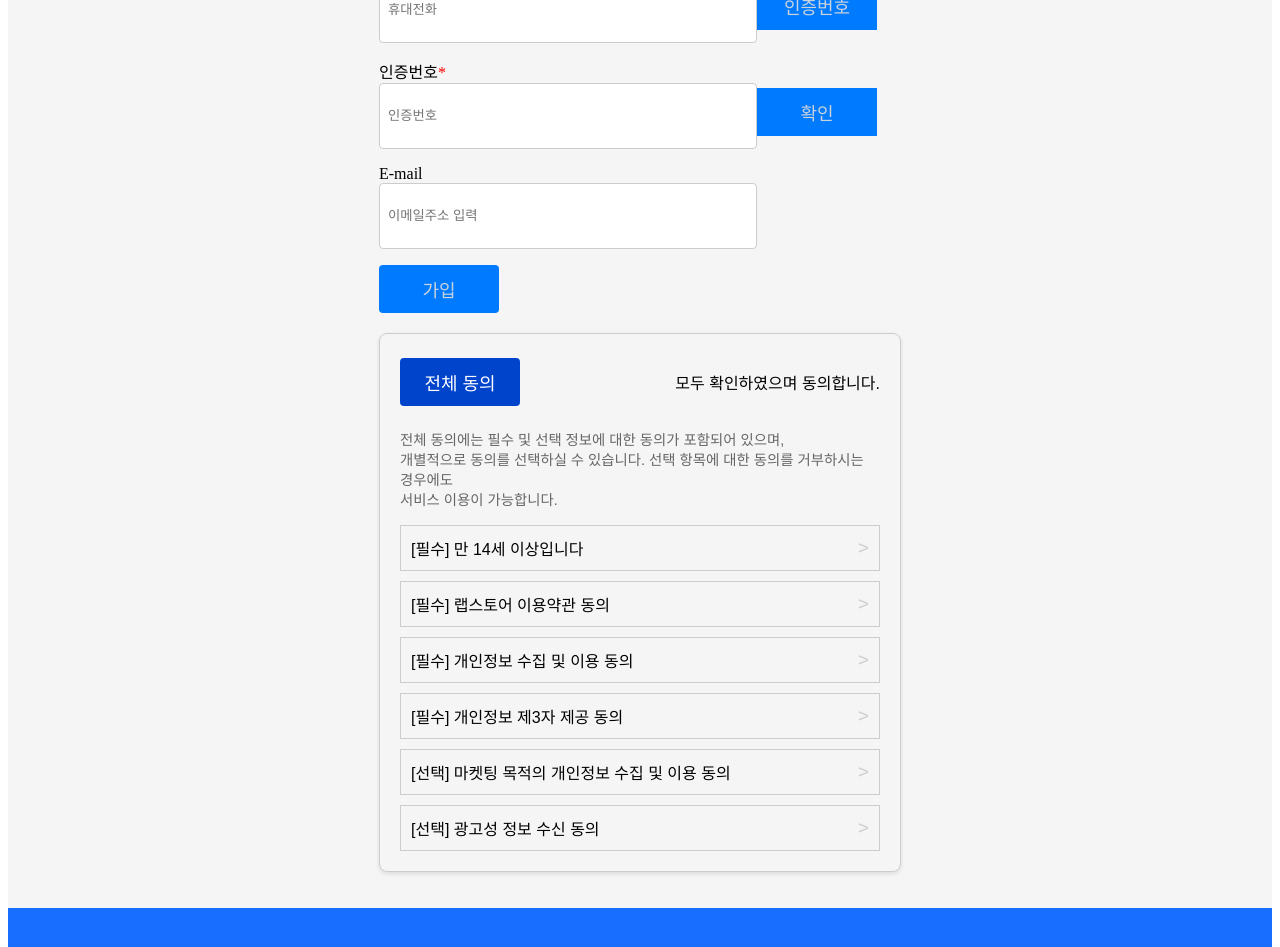
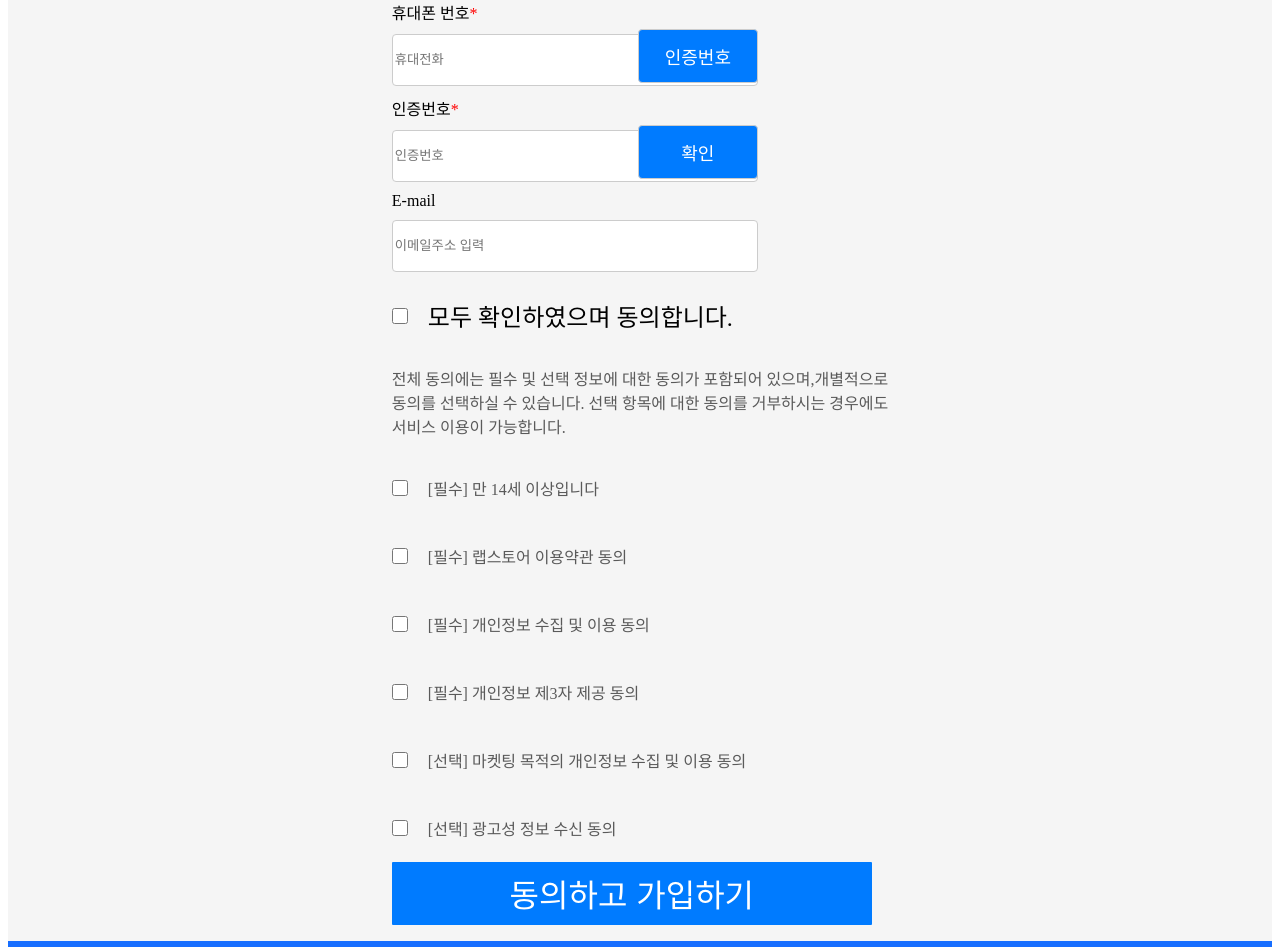
Before and after one commit to ggongjae/LapStore, a React (Create React App) app: page /Join in a window 1280 px wide. Shown: the part 700-1647 px from the top of the page. Built offline with nearby package versions, Linux system fonts and the light colour scheme.

Commit message:
FEAT:회원가입

```diff
--- a/src/components/JoinPage/Agree.css
+++ b/src/components/JoinPage/Agree.css
@@ -1,78 +1,28 @@
-/* Agree.css */
 .agree-container {
-    font-family: 'Arial', sans-serif; /* 글꼴을 Arial로 설정 */
-    max-width: 480px; /* 컨테이너 최대 너비 설정 */
-    margin: 20px auto; /* 중앙 정렬 */
-    border: 1px solid #ccc; /* 테두리 설정 */
-    padding: 20px; /* 안쪽 여백 설정 */
-    box-shadow: 0 2px 4px rgba(0, 0, 0, 0.1); /* 그림자 효과 */
-    border-radius: 8px; /* 테두리 둥글게 */
+    margin: auto; /* 중앙 정렬을 위해 마진을 자동으로 설정합니다 */
+    color: rgb(90, 90, 90);
 }
 
 .agree-header {
-    display: flex; /* 플렉스박스를 사용하여 정렬 */
-    align-items: center; /* 세로 중앙 정렬 */
-    justify-content: space-between; /* 사이 간격을 두고 정렬 */
-    margin-bottom: 20px; /* 하단 여백 */
+    color: black;
+    font-size: 24px; /* 폰트 사이즈를 설정합니다 */
+    font-weight: medium; /* 폰트 굵기를 굵게 설정합니다 */
+    text-align: center; /* 텍스트를 가운데 정렬합니다 */
 }
 
-.agree-header button {
-    padding: 10px 20px; /* 버튼 패딩 */
-    background-color: #0044cc; /* 버튼 배경색 */
-    color: white; /* 글자색 */
-    border: none; /* 테두리 없앰 */
-    border-radius: 4px; /* 버튼 둥글게 */
-    cursor: pointer; /* 커서 포인터로 변경 */
+/* 이미 존재하는 스타일 */
+.agree-checkboxes {
+    display: flex;
+    flex-direction: column;
 }
 
-.agree-header button:hover {
-    background-color: #003399; /* 호버 시 색상 변경 */
+.agree-container input[type='checkbox'] {
+    width: 16px; /* 체크박스의 너비를 설정합니다 */
+    margin-right: 20px;
 }
 
-.agree-content p {
-    font-size: 0.9rem; /* 글자 크기 */
-    line-height: 1.4; /* 줄 간격 */
-    color: #666; /* 글자색 */
+/* 라벨에 대한 추가 스타일 */
+.agree-container label {
+    display: flex;
+    align-items: center; /* 체크박스와 라벨 텍스트를 세로 중앙 정렬합니다 */
 }
-
-.agree-checkboxes {
-    list-style: none; /* 리스트 스타일 없앰 */
-    padding: 0; /* 리스트 패딩 없앰 */
-}
-
-.agree-checkboxes label {
-    display: block; /* 블록 요소로 만들어 전체 너비 사용 */
-    padding: 10px; /* 패딩 */
-    border: 1px solid #ccc; /* 테두리 */
-    margin-top: 10px; /* 상단 여백 */
-    position: relative; /* 후속 요소를 절대 위치로 배치하기 위함 */
-    cursor: pointer; /* 커서 포인터로 변경 */
-}
-
-.agree-checkboxes label:hover {
-    background-color: #f9f9f9; /* 호버 시 배경색 변경 */
-}
-
-.agree-checkboxes label::after {
-    content: '>'; /* 화살표 추가 */
-    position: absolute; /* 절대 위치 */
-    right: 10px; /* 오른쪽에서 10px 떨어진 곳에 배치 */
-    top: 50%; /* 위에서 50% 떨어진 곳에 배치 */
-    transform: translateY(-50%); /* 세로 중앙 정렬 */
-    font-size: 1.2rem; /* 화살표 크기 */
-    color: #ccc; /* 화살표 색상 */
-}
-
-/* 체크박스 숨김 처리 */
-.agree-checkboxes input[type='checkbox'] {
-    display: none; /* 체크박스를 화면에서 숨김 */
-}
-
-/* 커스텀 체크박스 스타일링 */
-.agree-checkboxes input[type='checkbox'] + label::before {
-    content: ''; /* 가상 요소의 내용 */
-    display: inline-block; /* 인라인 블록 요소로 변경 */
-    width: 20px; /* 너비 */
-    height: 20px; /* 높이 */
-    margin-right: 10px;
-}
--- a/src/components/JoinPage/Agree.js
+++ b/src/components/JoinPage/Agree.js
@@ -5,6 +5,7 @@ import './Agree.css'
 function Agree() {
     // 각 체크박스의 상태를 배열로 관리합니다.
     const [checks, setChecks] = useState({
+        allCheck: false,
         ageCheck: false,
         termsCheck: false,
         privacyCheck: false,
@@ -18,31 +19,40 @@ function Agree() {
         setChecks({ ...checks, [name]: !checks[name] })
     }
 
-    // 전체 동의 버튼을 클릭했을 때 모든 체크박스를 선택하는 함수입니다.
     const handleAllAgree = () => {
+        // 현재 모든 체크박스가 체크되어 있는지 확인
+        const isAllChecked = Object.values(checks).every(checked => checked)
+
+        // 만약 모든 체크박스가 체크되어 있다면 모두 해제, 그렇지 않으면 모두 체크
         setChecks({
-            ageCheck: true,
-            termsCheck: true,
-            privacyCheck: true,
-            marketingCheck: true,
-            thirdPartyCheck: true,
-            advertisementCheck: true,
+            allCheck: !isAllChecked,
+            ageCheck: !isAllChecked,
+            termsCheck: !isAllChecked,
+            privacyCheck: !isAllChecked,
+            marketingCheck: !isAllChecked,
+            thirdPartyCheck: !isAllChecked,
+            advertisementCheck: !isAllChecked,
         })
     }
 
     return (
         <div className="agree-container">
             <div className="agree-header">
-                <button onClick={handleAllAgree}>전체 동의</button>
-                <p>모두 확인하였으며 동의합니다.</p>
+                <label>
+                    <input
+                        type="checkbox"
+                        checked={checks.allCheck}
+                        onChange={() => handleAllAgree()}
+                    />
+                    모두 확인하였으며 동의합니다.
+                </label>
             </div>
             <div className="agree-content">
                 <p>
                     전체 동의에는 필수 및 선택 정보에 대한 동의가 포함되어
-                    있으며,
-                    <br />
-                    개별적으로 동의를 선택하실 수 있습니다. 선택 항목에 대한
-                    동의를 거부하시는 경우에도
+                    있으며,개별적으로 <br />
+                    동의를 선택하실 수 있습니다. 선택 항목에 대한 동의를
+                    거부하시는 경우에도
                     <br />
                     서비스 이용이 가능합니다.
                 </p>
@@ -92,7 +102,7 @@ function Agree() {
                 <label>
                     <input
                         type="checkbox"
-                        checked={checks.advertisementCheckCheck}
+                        checked={checks.advertisementCheck}
                         onChange={() => handleCheck('advertisenentCheck')}
                     />
                     [선택] 광고성 정보 수신 동의
--- a/src/components/JoinPage/Join.css
+++ b/src/components/JoinPage/Join.css
@@ -1,9 +1,11 @@
 /* 전체 페이지를 채우는 컨테이너 */
 .join-box {
+    margin-top: 20px;
     display: flex;
     flex-direction: column;
     justify-content: center;
     align-items: center;
+
     background-color: #f5f5f5; /* 회원가입 폼 배경색 */
 }
 
@@ -14,8 +16,9 @@
 
 /* 회원가입 제목 */
 .join-title {
-    font-size: 2rem;
-    color: #333;
+    margin-top: 50px;
+    font-size: 50px;
+    color: #007bff;
 }
 .join-input {
 }
@@ -31,37 +34,71 @@
 .join-input-box input {
     width: 360px;
     height: 48px;
-    padding: 0.5rem;
-    margin-bottom: 1rem; /* 입력 필드 간격 */
     border: 1px solid #ccc;
     border-radius: 4px;
+    margin: 10px 0 10px 0;
 }
 .join-input-box span {
     color: #ff0000;
 }
-.join-input-box button {
-    width: 120px;
-    height: 48px;
-    font-size: 18px;
-    font-weight: 200;
-    color: rgb(202, 210, 221);
-    background-color: #007bff;
-    border: none;
-}
+
 /* 가입 버튼 */
 .join-submit-btn {
+    width: 480px;
+    height: 63px;
     padding: 0.5rem;
     background-color: #007bff; /* 버튼 배경색 */
-    color: white;
+    color: #ffff;
     border: none;
+    border-radius: 1px;
+    cursor: pointer;
+    font-size: 32px;
+}
+.check-id-btn {
+    position: relative;
+    right: 120px;
+    width: 120px;
+    height: 54px;
+    background-color: #007bff; /* 버튼 배경색 */
+    color: #ffff;
+    border: none;
+    font-size: 18px;
+    font-weight: 100;
+    border: 1px solid #ccc;
     border-radius: 4px;
-    cursor: pointer;
-    font-size: 1rem;
 }
-
+.send-code-btn {
+    position: relative;
+    right: 120px;
+    width: 120px;
+    height: 54px;
+    background-color: #007bff; /* 버튼 배경색 */
+    color: #ffff;
+    border: none;
+    font-size: 18px;
+    font-weight: 100;
+    border: 1px solid #ccc;
+    border-radius: 4px;
+}
+.verify-code-btn {
+    position: relative;
+    right: 120px;
+    width: 120px;
+    height: 54px;
+    background-color: #007bff; /* 버튼 배경색 */
+    color: #ffff;
+    border: none;
+    font-size: 18px;
+    font-weight: 100;
+    border: 1px solid #ccc;
+    border-radius: 4px;
+}
 /* 가입 버튼 호버 효과 */
 .join-submit-btn:hover {
     background-color: #0056b3;
+}
+.password-mismatch {
+    border: 1px solid red;
 }
 
 /* 반응형 디자인: 태블릿 크기에 맞춤 */
--- a/src/components/JoinPage/Join.js
+++ b/src/components/JoinPage/Join.js
@@ -202,12 +202,13 @@ function Join() {
                     onChange={handleChange}
                     placeholder="이메일주소 입력"
                 />
+
+                <Agree />
                 <div className="join-submit-box">
                     <button className="join-submit-btn" onClick={handleJoin}>
-                        가입
+                        동의하고 가입하기
                     </button>
                 </div>
-                <Agree />
             </div>
         </div>
     )
```
